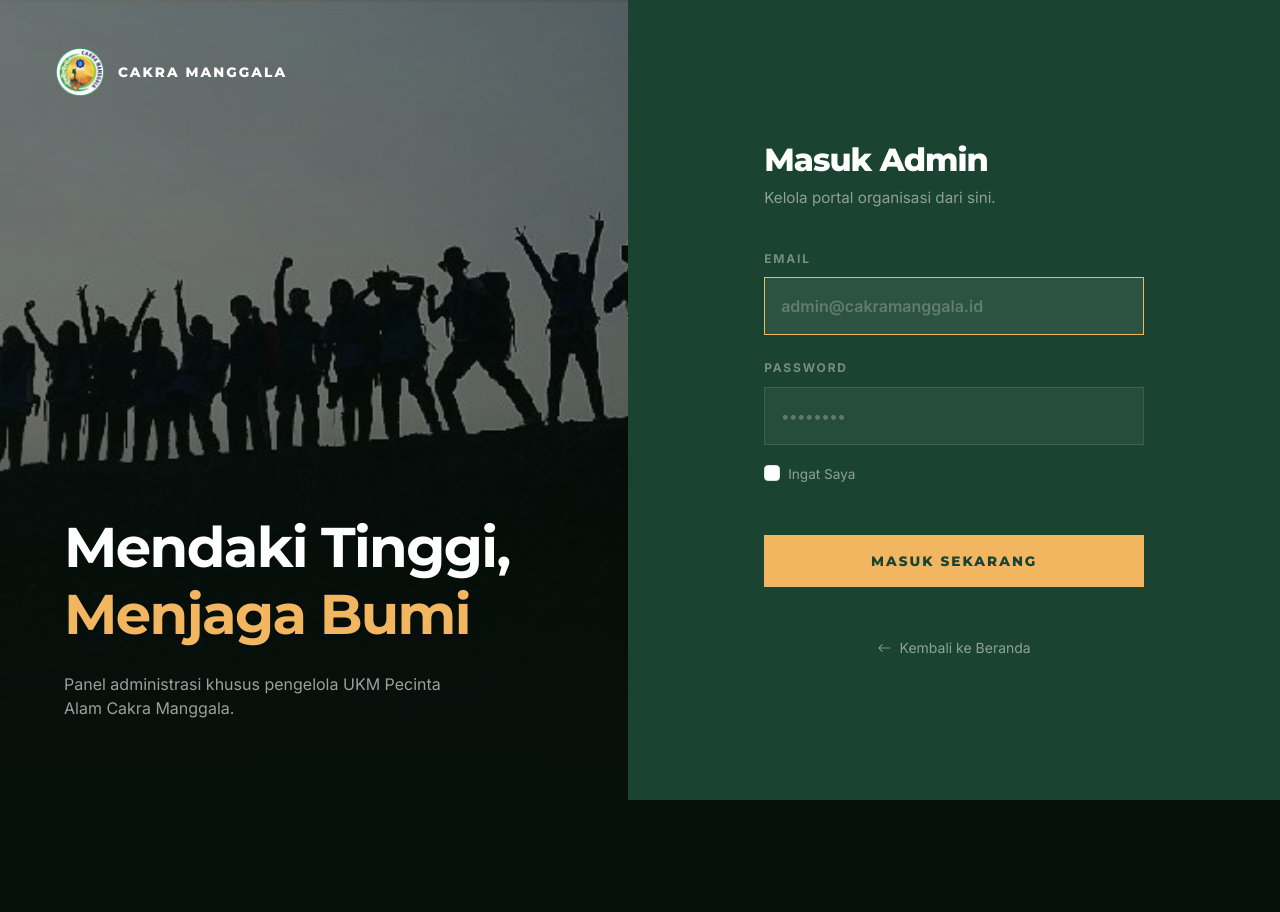
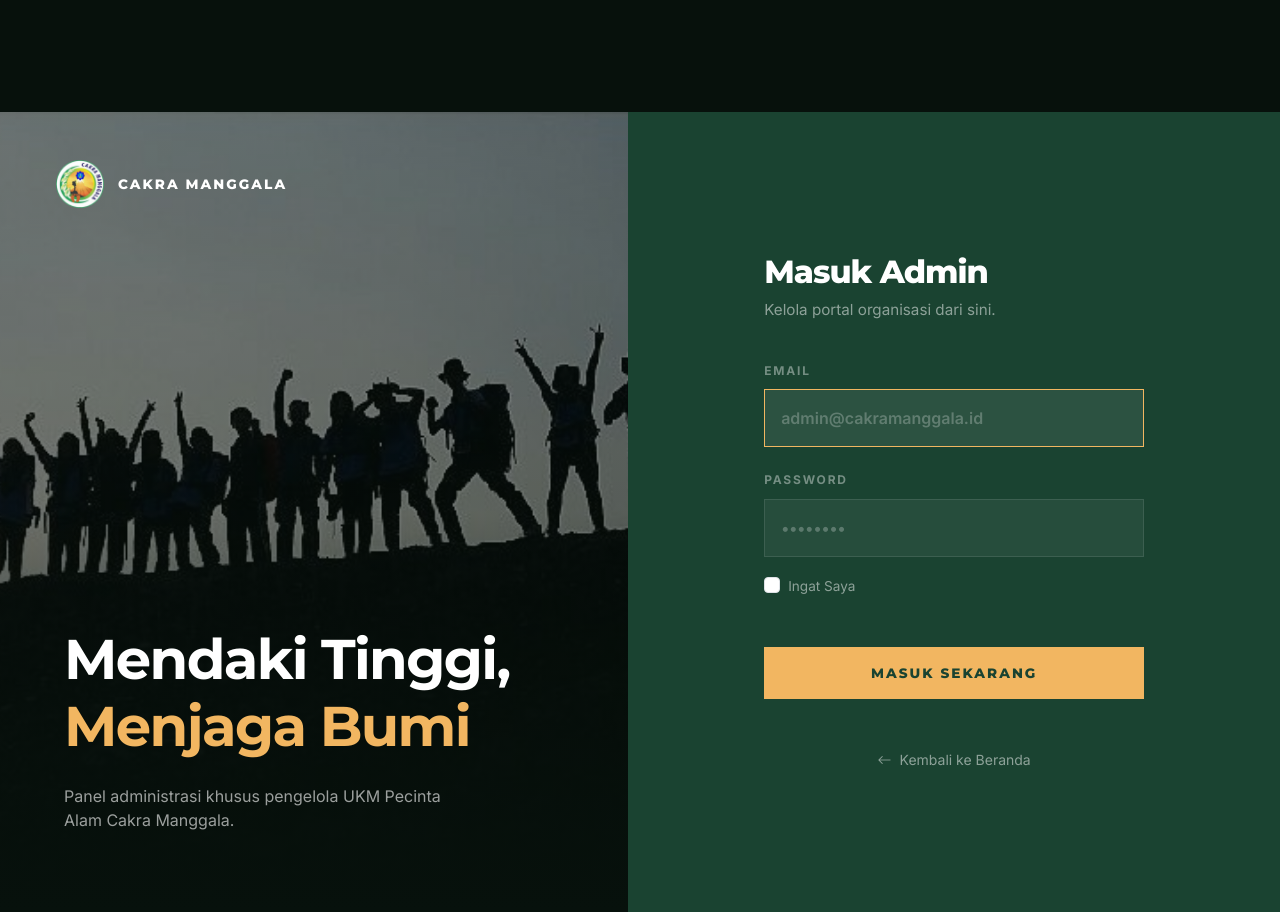
Before and after one commit to Irham-Najib-Azimul-Qowi/cm.pnm, a React (Vite) app: page /login in a window 1280 px wide. Before the commit the page ends 800 px from the top, so only its background shows below. Built offline with nearby package versions, Linux system fonts and the light colour scheme.

Commit message:
fix: global navbar and footer visibility restored

```diff
--- a/src/index.css
+++ b/src/index.css
@@ -2963,15 +2963,6 @@ h3 {
     }
 }
 
-/* Hide Navbar & Footer for focused experience */
-.site-navbar,
-.footer {
-    display: none !important;
-}
-
-main {
-    padding-top: 0 !important;
-}
 
 .join-page-wrapper {
     min-height: 100vh;
```
